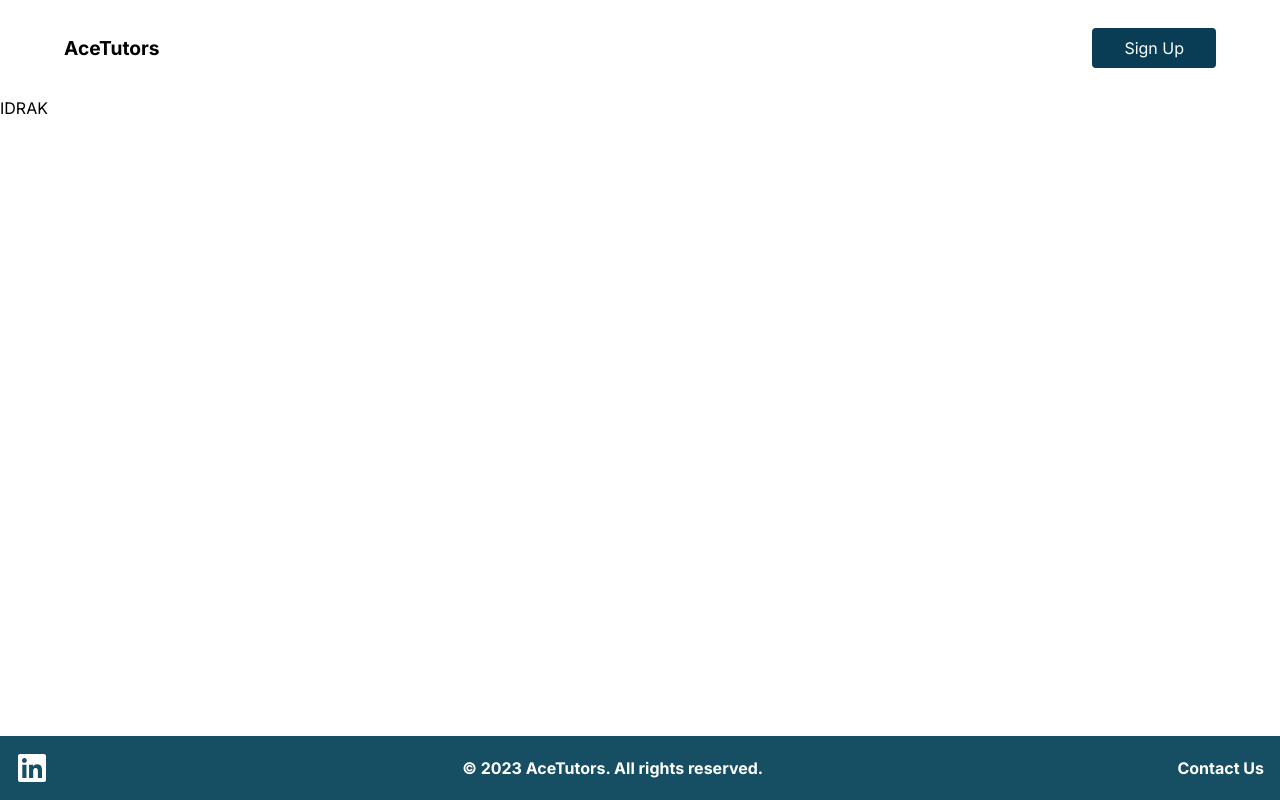
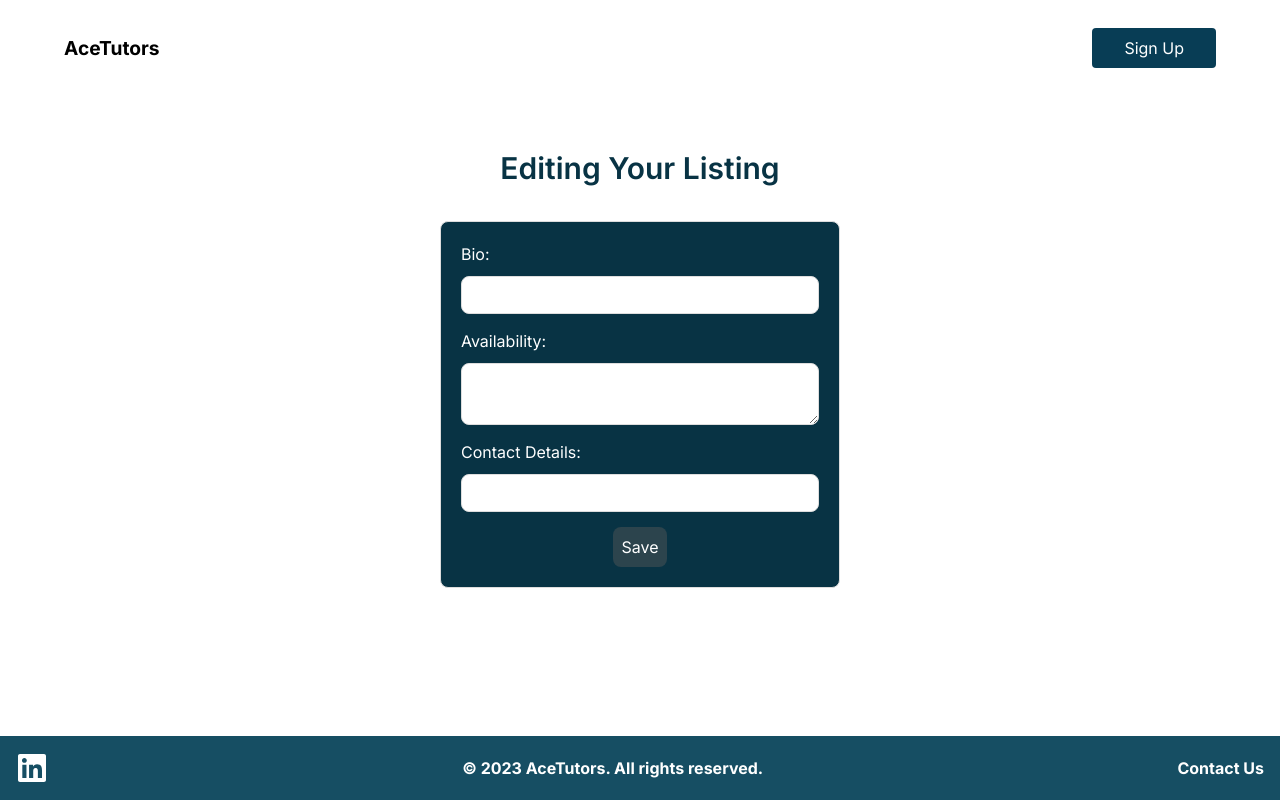
Before and after one commit to ArjunSasidaran/AceTutors, a Next.js app: page /edit-page in a window 1280 px wide. Built offline with nearby package versions, Linux system fonts and the light colour scheme.

Commit message:
edit page front-end set up

```diff
--- /dev/null
+++ b/pages/edit-page/edit-page.module.css
@@ -0,0 +1,54 @@
+/* calender.module.css */
+
+.create {
+    max-width: 400px;
+    margin: 0 auto;
+    text-align: center;
+    margin-bottom: 100px; /* Add margin at the bottom */
+  }
+
+  .formContainer {
+    background-color: rgb(8, 51, 68);
+    border: 1px solid #ddd;
+    border-radius: 8px;
+    padding: 20px;
+  }
+
+  .fieldContainer {
+    margin-bottom: 15px;
+  }
+
+  .createlabel {
+    text-align: left;
+    display: block;
+    color: #fff;
+  }
+
+  .createh2 {
+    font-size: 30px;
+    color: rgb(8, 51, 68);
+    margin-bottom: 30px;
+    font-weight: 600;
+    margin-top: 50px;
+  }
+
+  .createinput,
+  .createtextarea,
+  .createselect {
+    width: 100%;
+    padding: 6px 10px;
+    margin: 10px 0;
+    border: 1px solid #ddd;
+    border-radius: 8px;
+    box-sizing: border-box;
+    display: block;
+  }
+
+  .createbutton {
+    background: rgb(44, 68, 77);
+    color: #fff;
+    border: 0;
+    padding: 8px;
+    border-radius: 8px;
+    cursor: pointer;
+  }
--- a/pages/edit-page/index.jsx
+++ b/pages/edit-page/index.jsx
@@ -1,9 +1,53 @@
-import React from 'react'
+// JSX file (e.g., index.jsx)
+import React, { useRef } from "react";
+import styles from "./edit-page.module.css";
 
-const IDRAK = () => {
+const Index = () => {
+  const bio = useRef();
+  const avail = useRef();
+  const contact = useRef();
+
+  const handleSave = (e) => {
+    e.preventDefault();
+    console.log(bio.current.value);
+    console.log(avail.current.value);
+    console.log(contact.current.value);
+
+    // Add your logic here for saving the form data or any other client-side functionality
+
+    e.target.reset();
+    alert('Your listing has been edited successfully!');
+    window.location.href = '/afterauthpagetutor'; // Redirect to the dashboard page
+  };
+
   return (
-    <div>IDRAK</div>
-  )
-}
+    <div className={styles.create}>
+      <h2 className={styles.createh2}>Editing Your Listing</h2>
 
-export default IDRAK
+      <div className={styles.formContainer}>
+        <form onSubmit={handleSave}>
+          <div className={styles.fieldContainer}>
+            <label className={styles.createlabel}>Bio:</label>
+            <input type="text" ref={bio} className={styles.createinput} required />
+          </div>
+
+          <div className={styles.fieldContainer}>
+            <label className={styles.createlabel}>Availability:</label>
+            <textarea ref={avail} className={styles.createtextarea} required />
+          </div>
+
+          <div className={styles.fieldContainer}>
+            <label className={styles.createlabel}>Contact Details:</label>
+            <input type="text" ref={contact} className={styles.createinput} required />
+          </div>
+
+          <button type="submit" className={styles.createbutton}>
+            Save
+          </button>
+        </form>
+      </div>
+    </div>
+  );
+};
+
+export default Index;
```
